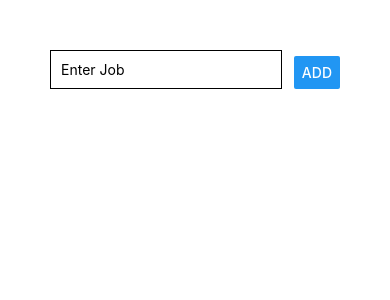
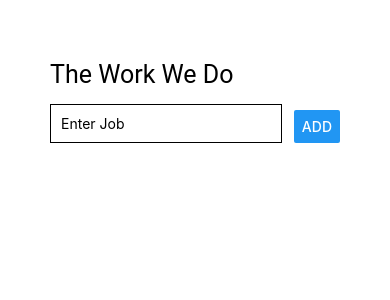
Before and after one commit to jillGlass/HouseHolder, a React Native app: screen / in a window 390 px wide. Shown: the top 300 px of the page. Built offline with nearby package versions, Linux system fonts and the light colour scheme.

Commit message:
add title

```diff
--- a/App.js
+++ b/App.js
@@ -14,6 +14,8 @@ export default function App() {
   };
   return (
     <View style={styles.screen}>
+      <Text style={styles.title}>The Work We Do</Text>
+
       <View style={styles.inputContainer}>
         <TextInput
           placeholder="Enter Job"
@@ -56,5 +58,11 @@ const styles = StyleSheet.create({
     backgroundColor: "lightgrey",
     borderColor: "black",
     borderWidth: 1
+  },
+  title: {
+    marginTop: 10,
+    marginBottom: 15,
+    fontFamily: 'roboto',
+    fontSize: 25,
   }
 });
```
